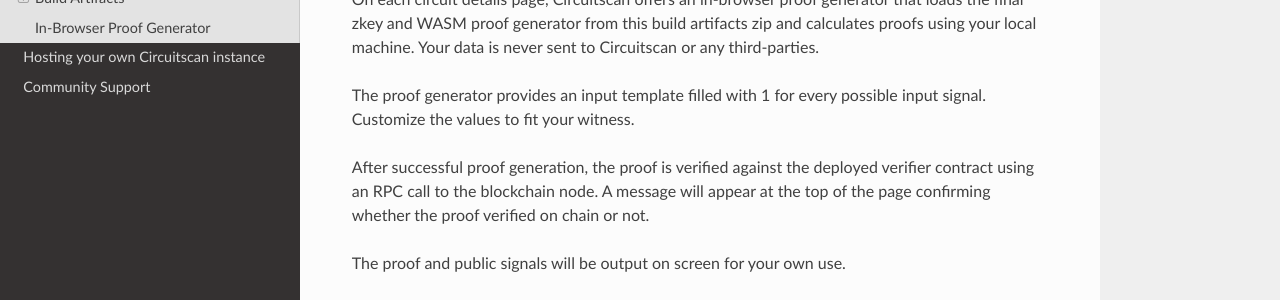
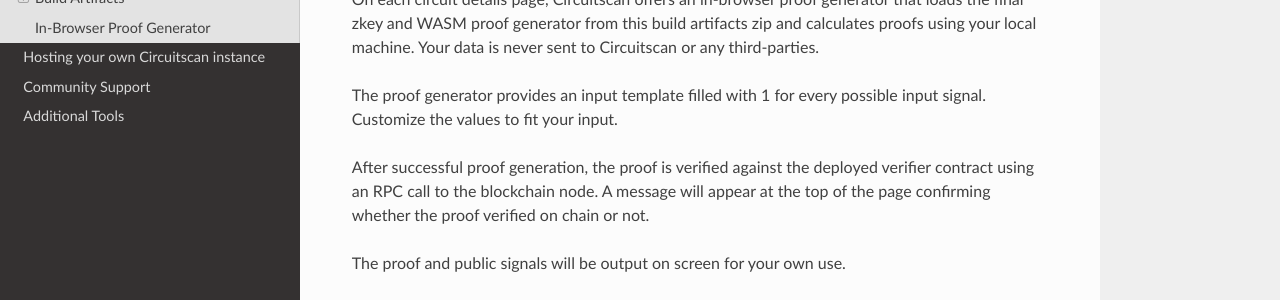
Before and after one commit to circuitscan/docs, a Sphinx documentation site: the page built from docs/source/build-artifacts.rst, in a window 1280 px wide and 900 px high, scrolled down 1235 px. Shown: the part 238-538 px from the top of the window. Built offline with Sphinx 7.4.7 and the Read the Docs theme 2.0.0, drawn with Linux system fonts in a browser that asks for light colours.

Commit message:
Additional tools page

```diff
--- a/docs/source/build-artifacts.rst
+++ b/docs/source/build-artifacts.rst
@@ -60,7 +60,7 @@
 
 On each circuit details page, Circuitscan offers an in-browser proof generator that loads the final zkey and WASM proof generator from this build artifacts zip and calculates proofs using your local machine. Your data is never sent to Circuitscan or any third-parties.
 
-The proof generator provides an input template filled with 1 for every possible input signal. Customize the values to fit your witness.
+The proof generator provides an input template filled with 1 for every possible input signal. Customize the values to fit your input.
 
 After successful proof generation, the proof is verified against the deployed verifier contract using an RPC call to the blockchain node. A message will appear at the top of the page confirming whether the proof verified on chain or not.
 
--- a/docs/source/index.rst
+++ b/docs/source/index.rst
@@ -25,3 +25,4 @@
    build-artifacts
    hosting
    community-support
+   additional-tools
```
Also changed, not shown: docs/source/additional-tools.rst (added, +20 -0 lines).
